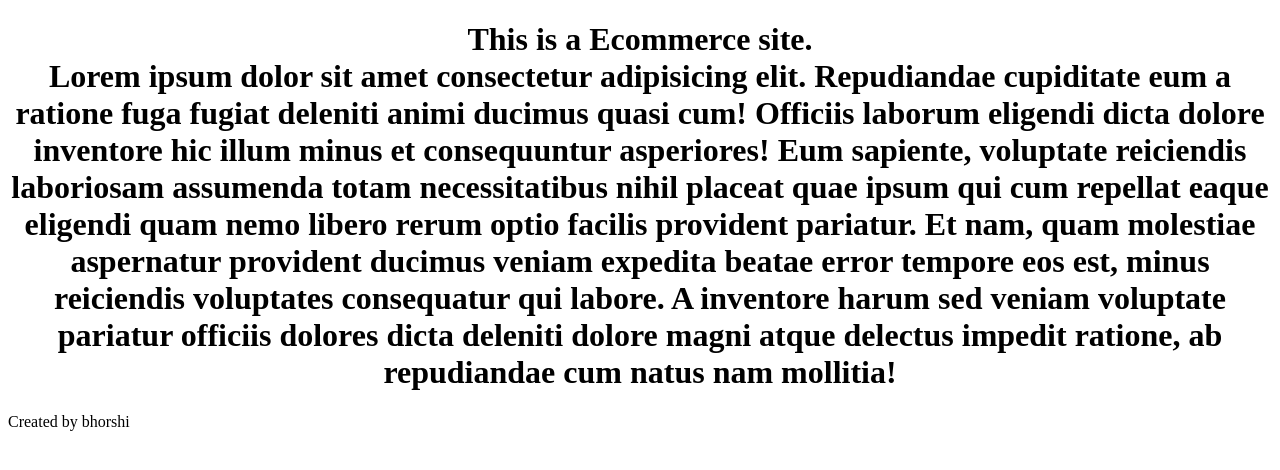
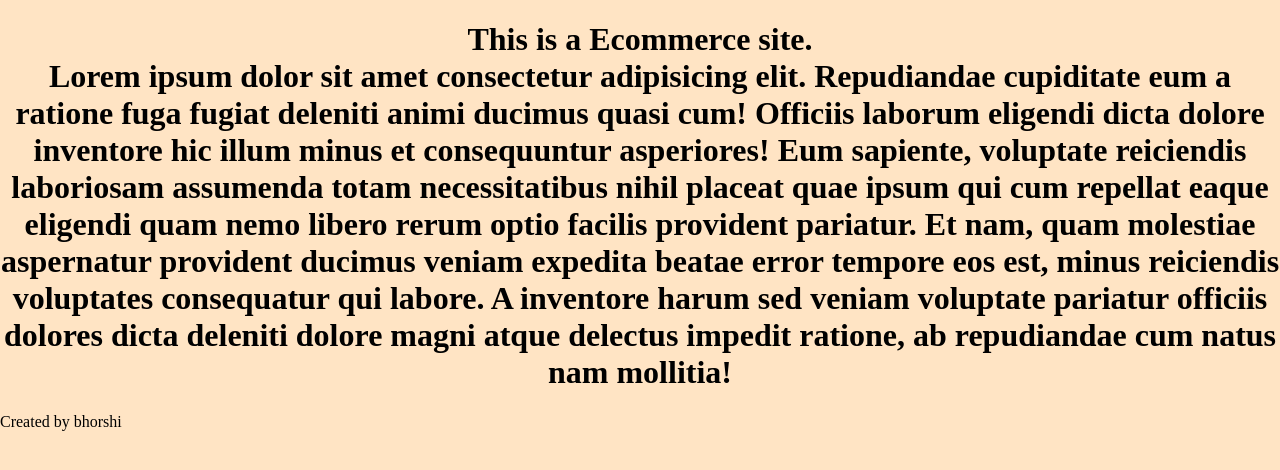
Before and after one commit to Bhorshiya/ecom, a plain HTML site: page index.html in a window 1280 px wide. Drawn offline with Linux system fonts and the light colour scheme.

Commit message:
Update index.html

```diff
--- a/index.html
+++ b/index.html
@@ -4,12 +4,7 @@
     <meta charset="UTF-8">
     <meta name="viewport" content="width=device-width, initial-scale=1.0">
     <title>ECOMMMERCE</title>
-
-    <style>
-        h1 {
-            text-align: center;
-        }
-    </style>
+    <link rel="stylesheet" href="assets/css/style.css">
 </head>
 <body>
     <h1>This is a Ecommerce site. <br>Lorem ipsum dolor sit amet consectetur adipisicing elit. Repudiandae cupiditate eum a ratione fuga fugiat deleniti animi ducimus quasi cum! Officiis laborum eligendi dicta dolore inventore hic illum minus et consequuntur asperiores! Eum sapiente, voluptate reiciendis laboriosam assumenda totam necessitatibus nihil placeat quae ipsum qui cum repellat eaque eligendi quam nemo libero rerum optio facilis provident pariatur. Et nam, quam molestiae aspernatur provident ducimus veniam expedita beatae error tempore eos est, minus reiciendis voluptates consequatur qui labore. A inventore harum sed veniam voluptate pariatur officiis dolores dicta deleniti dolore magni atque delectus impedit ratione, ab repudiandae cum natus nam mollitia!</h1>
```
